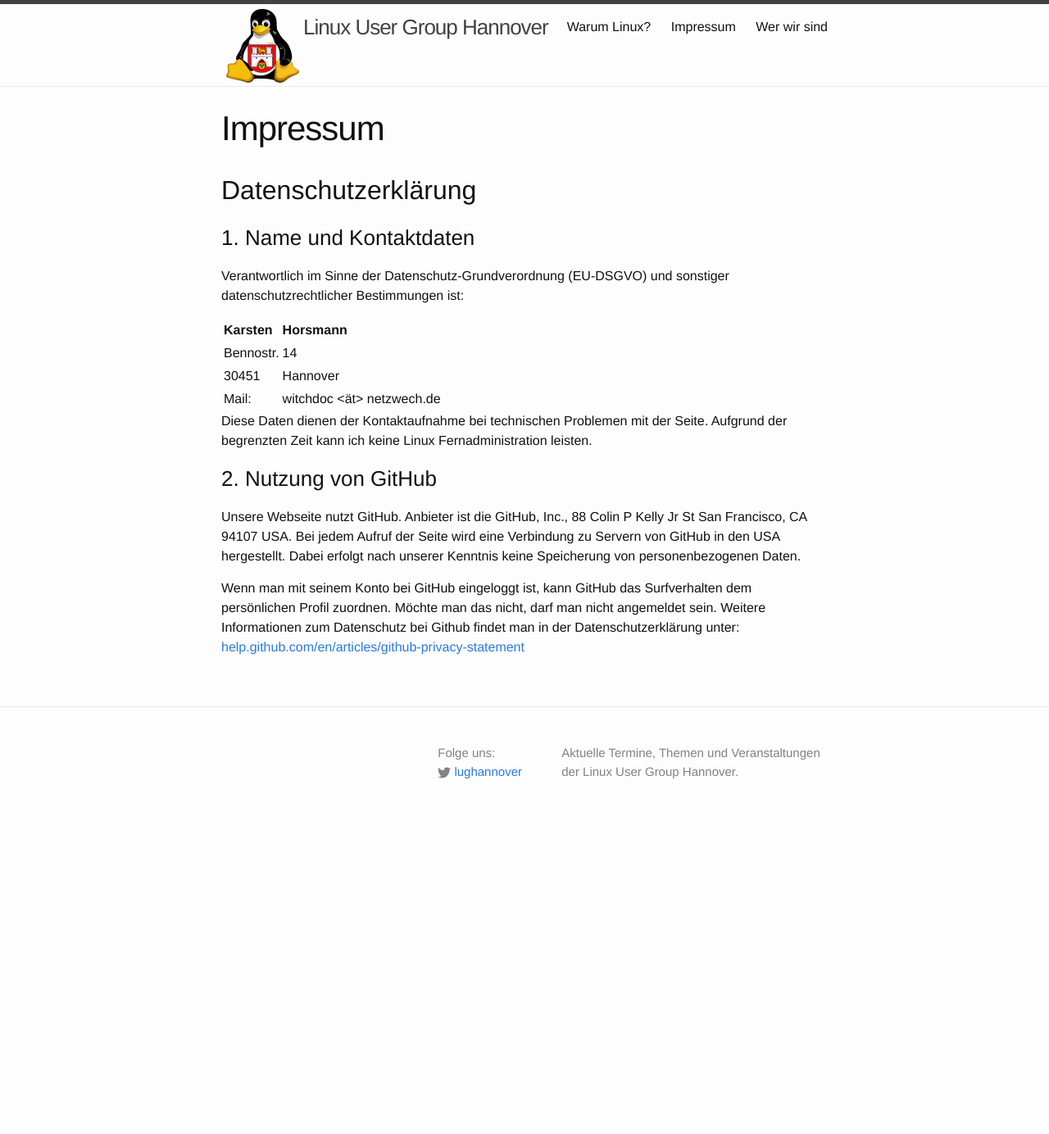
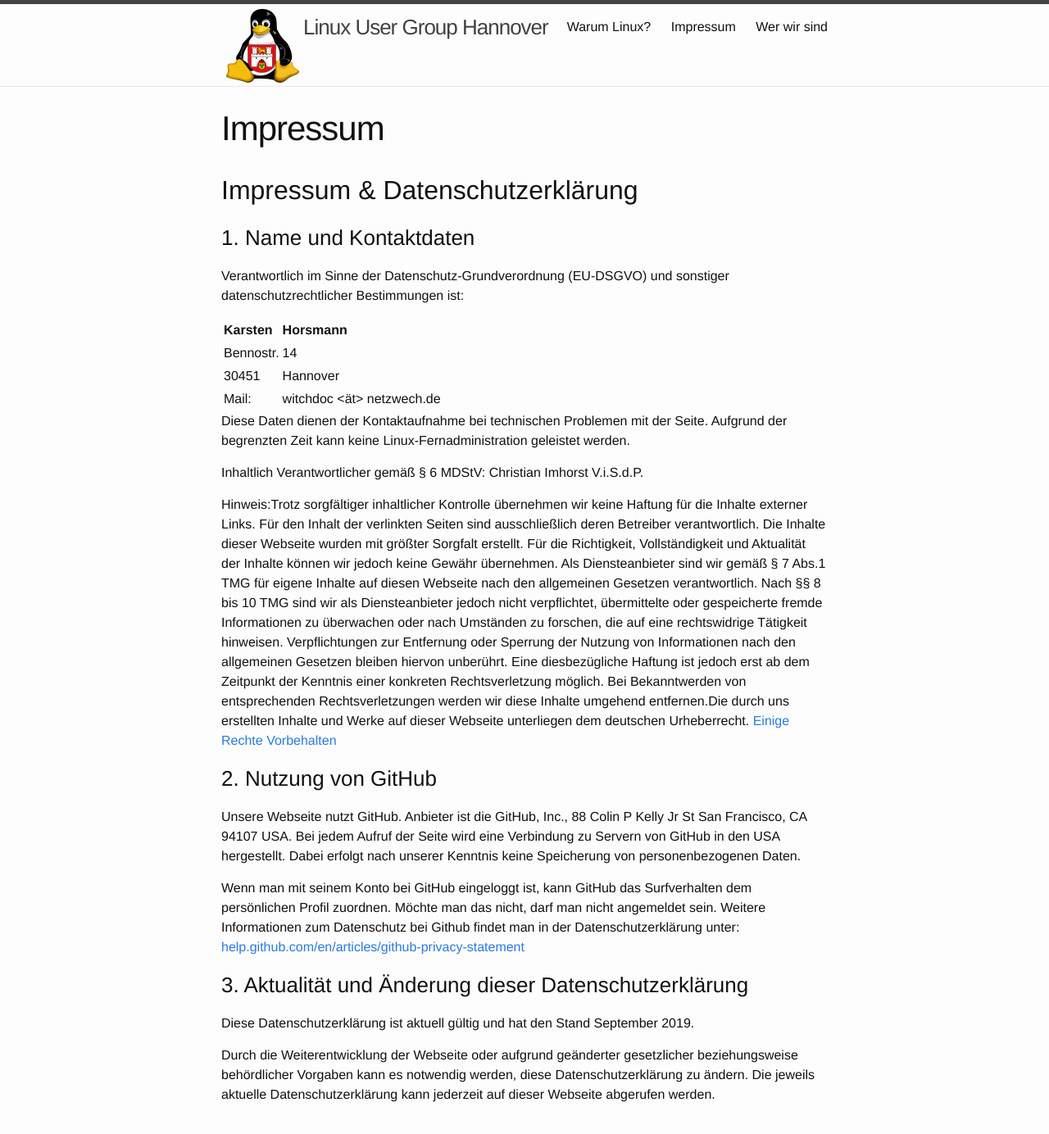
Before and after one commit to lughannover/lughannover.github.io, a Jekyll site: the page built from _pages/impressum.md, in a window 1280 px wide and 1400 px high. Shown: the top 1384 px of the window at 82% size. Built offline with Jekyll 4.4.1, drawn with Linux system fonts in a browser that asks for light colours.

Commit message:
Update impressum.md

```diff
--- a/_pages/impressum.md
+++ b/_pages/impressum.md
@@ -4,7 +4,7 @@ layout: page
 permalink: /impressum/
 ---
 
-## Datenschutzerklärung
+## Impressum & Datenschutzerklärung
 
 ### 1. Name und Kontaktdaten
 
@@ -18,10 +18,20 @@ Bennostr. | 14
 Mail:     | witchdoc <ät> netzwech.de
 
 
-Diese Daten dienen der Kontaktaufnahme bei technischen Problemen mit der Seite. Aufgrund der begrenzten Zeit kann ich keine Linux Fernadministration leisten.
+Diese Daten dienen der Kontaktaufnahme bei technischen Problemen mit der Seite. Aufgrund der begrenzten Zeit kann keine Linux-Fernadministration geleistet werden.
+
+Inhaltlich Verantwortlicher gemäß § 6 MDStV: Christian Imhorst V.i.S.d.P.
+
+Hinweis:Trotz sorgfältiger inhaltlicher Kontrolle übernehmen wir keine Haftung für die Inhalte externer Links. Für den Inhalt der verlinkten Seiten sind ausschließlich deren Betreiber verantwortlich. Die Inhalte dieser Webseite wurden mit größter Sorgfalt erstellt. Für die Richtigkeit, Vollständigkeit und Aktualität der Inhalte können wir jedoch keine Gewähr übernehmen. Als Diensteanbieter sind wir gemäß § 7 Abs.1 TMG für eigene Inhalte auf diesen Webseite nach den allgemeinen Gesetzen verantwortlich. Nach §§ 8 bis 10 TMG sind wir als Diensteanbieter jedoch nicht verpflichtet, übermittelte oder gespeicherte fremde Informationen zu überwachen oder nach Umständen zu forschen, die auf eine rechtswidrige Tätigkeit hinweisen. Verpflichtungen zur Entfernung oder Sperrung der Nutzung von Informationen nach den allgemeinen Gesetzen bleiben hiervon unberührt. Eine diesbezügliche Haftung ist jedoch erst ab dem Zeitpunkt der Kenntnis einer konkreten Rechtsverletzung möglich. Bei Bekanntwerden von entsprechenden Rechtsverletzungen werden wir diese Inhalte umgehend entfernen.Die durch uns erstellten Inhalte und Werke auf dieser Webseite unterliegen dem deutschen Urheberrecht. [Einige Rechte Vorbehalten](https://creativecommons.org/licenses/by-sa/2.0/de/)
 
 ### 2. Nutzung von GitHub
 
 Unsere Webseite nutzt GitHub. Anbieter ist die GitHub, Inc., 88 Colin P Kelly Jr St San Francisco, CA 94107 USA. Bei jedem Aufruf der Seite wird eine Verbindung zu Servern von GitHub in den USA hergestellt. Dabei erfolgt nach unserer Kenntnis keine Speicherung von personenbezogenen Daten.
 
 Wenn man mit seinem Konto bei GitHub eingeloggt ist, kann GitHub das Surfverhalten dem persönlichen Profil zuordnen. Möchte man das nicht, darf man nicht angemeldet sein. Weitere Informationen zum Datenschutz bei Github findet man in der Datenschutzerklärung unter: [help.github.com/en/articles/github-privacy-statement](https://help.github.com/en/articles/github-privacy-statement)
+
+### 3. Aktualität und Änderung dieser Datenschutzerklärung
+
+Diese Datenschutzerklärung ist aktuell gültig und hat den Stand September 2019.
+
+Durch die Weiterentwicklung der Webseite oder aufgrund geänderter gesetzlicher beziehungsweise behördlicher Vorgaben kann es notwendig werden, diese Datenschutzerklärung zu ändern. Die jeweils aktuelle Datenschutzerklärung kann jederzeit auf dieser Webseite abgerufen werden.
```
